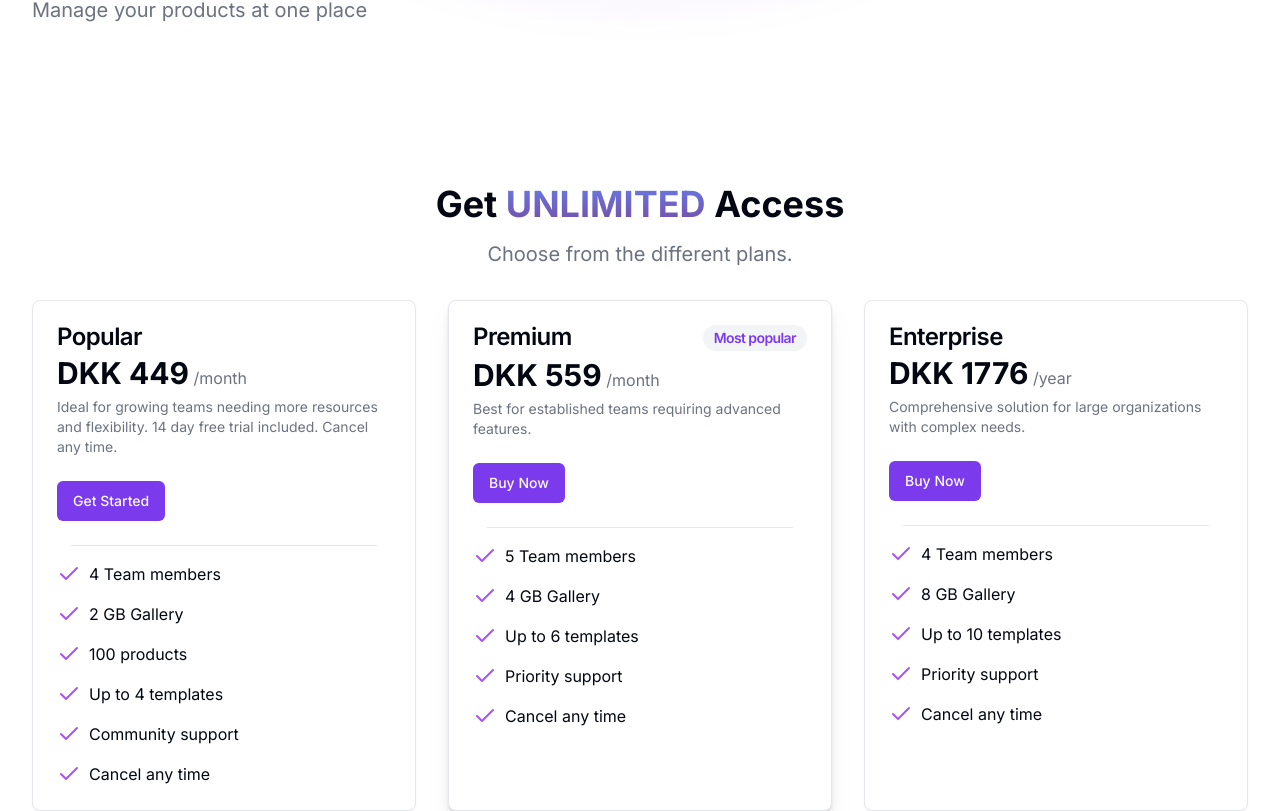
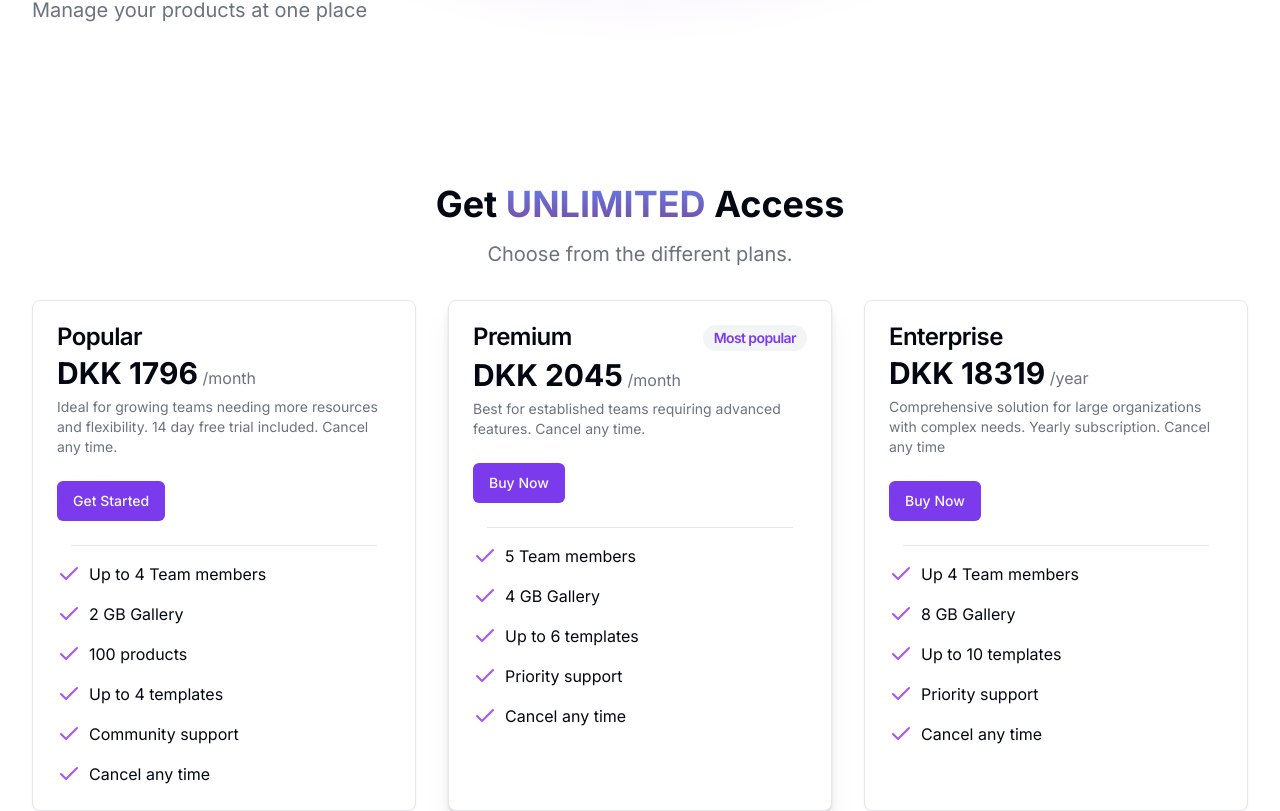
Before and after one commit to butterfly-react/qshare, a Next.js app: page / in a window 1280 px wide. Shown: the part 673-1484 px from the top of the page. Built offline with nearby package versions, Linux system fonts and the light colour scheme; no server answers.

Commit message:
pricing-details

```diff
--- a/src/components/Pricing.tsx
+++ b/src/components/Pricing.tsx
@@ -27,10 +27,10 @@ const pricingList: PricingProps[] = [
 	{
 		title: "Popular",
 		popular: 0,
-		price: 449,
+		price: 1796,
 		description: "Ideal for growing teams needing more resources and flexibility. 14 day free trial included. Cancel any time.",
 		buttonText: "Get Started",
-		benefitList: ["4 Team members", "2 GB Gallery", "100 products", "Up to 4 templates", "Community support", "Cancel any time"],
+		benefitList: ["Up to 4 Team members", "2 GB Gallery", "100 products", "Up to 4 templates", "Community support", "Cancel any time"],
 		href: "/api/auth/login",
 		paymentLink: process.env.STRIPE_MONTHLY_PAYMENT_LINK_FOUR_USERS,
 		billing: "/month",
@@ -38,10 +38,10 @@ const pricingList: PricingProps[] = [
 	{
 		title: "Premium",
 		popular: 1,
-		price: 559,
-		description: "Best for established teams requiring advanced features.",
+		price: 2045,
+		description: "Best for established teams requiring advanced features. Cancel any time.",
 		buttonText: "Buy Now",
-		benefitList: ["5 Team members", "4 GB Gallery", "Up to 6 templates", "Priority support", "Cancel any time"],
+		benefitList: [" 5 Team members", "4 GB Gallery", "Up to 6 templates", "Priority support", "Cancel any time"],
 		href: "/api/auth/login",
 		billing: "/month",
 		paymentLink: process.env.STRIPE_MONTHLY_PAYMENT_LINK_FIVE_USERS,
@@ -49,10 +49,10 @@ const pricingList: PricingProps[] = [
 	{
 		title: "Enterprise",
 		popular: 0,
-		price: 1776,
-		description: "Comprehensive solution for large organizations with complex needs.",
+		price: 18319,
+		description: "Comprehensive solution for large organizations with complex needs. Yearly subscription. Cancel any time",
 		buttonText: "Buy Now",
-		benefitList: ["4 Team members", "8 GB Gallery", "Up to 10 templates", "Priority support", "Cancel any time"],
+		benefitList: ["Up 4 Team members", "8 GB Gallery", "Up to 10 templates", "Priority support", "Cancel any time"],
 		href: "/api/auth/login",
 		billing: "/year",
 		paymentLink: process.env.STRIPE_YEARLY_PAYMENT_LINK_FOUR_USERS,
```
